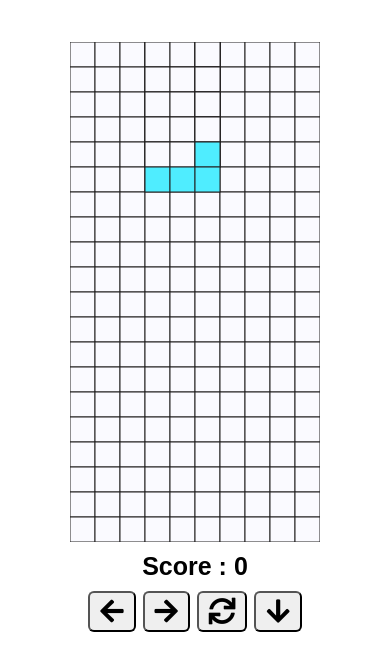
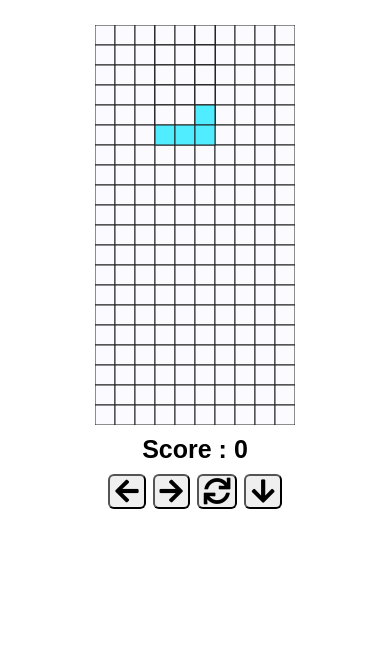
Before and after one commit to brijathom/tetris, a PHP site: page / in a window 390 px wide. Shown: the top 671 px of the page. Run offline with PHP 8.4, Linux system fonts and the light colour scheme; some libraries are stand-ins or nearby versions.

Commit message:
Fix mobile browser bugs

```diff
--- a/index.html
+++ b/index.html
@@ -2,7 +2,7 @@
 <html lang="en">
     <head>
         <meta charset="UTF-8" />
-        <meta name="viewport" content="width=device-width, initial-scale=1.0" />
+        <meta name="viewport" content="width=device-width, initial-scale=1.0  maximum-scale=1.0, user-scalable=0" />
         <meta name="description" content="This is a Tetris game." />
         <link rel="icon" type="image/x-icon" href="favicon.ico" />
         <link rel="stylesheet" href="styles/main.css" />
@@ -19,7 +19,7 @@
 
     <!-- The canvas element is required to draw the grid on the page -->
     <body>
-        <canvas id="canvas" width="250" height="500"></canvas>
+        <canvas id="canvas" width="200" height="400"></canvas>
     </body>
 
     <div id="score-wrapper">
--- a/scripts/main.js
+++ b/scripts/main.js
@@ -3,7 +3,7 @@ const CONTEXT = CANVAS.getContext("2d");
 const SCORE_ELEMENT = document.getElementById("score");
 const ROW = 20;
 const COL = (COLUMN = 10);
-const SQ = (SQUARE_SIZE = 25);
+const SQ = (SQUARE_SIZE = 20);
 const EMPTY = "#fafaff";
 const STROKE_STYLE = "#211f1f";
 const GAME_OVER = new Audio();
--- a/styles/main.css
+++ b/styles/main.css
@@ -2,8 +2,9 @@ body {
     font-weight: bold;
     font-family: Arial, Helvetica, sans-serif;
     text-align: center;
+    user-select: none;
     font-size: 25px;
-    margin-top: 5vh;
+    margin-top: 3vh;
 }
 
 #canvas {
@@ -12,9 +13,8 @@ body {
 }
 
 button {
-    padding: 5px 10px 5px 10px;
+    padding: 2px 5px 2px 5px;
     border-radius: 6px;
-    outline: none;
 }
 
 #score-wrapper {
```
